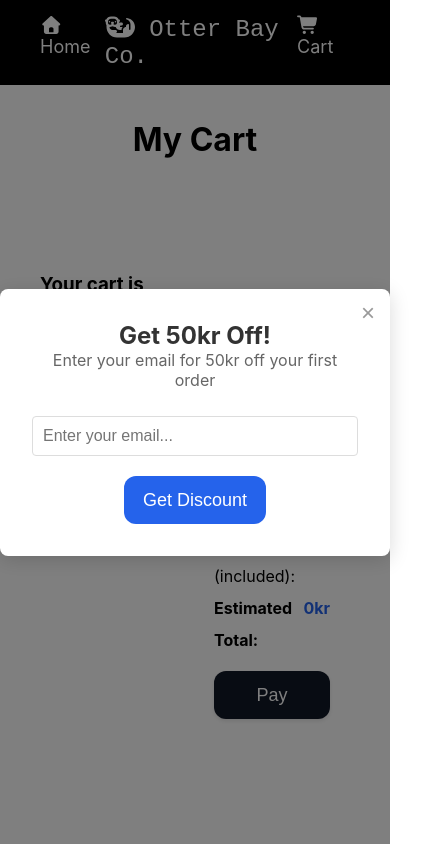
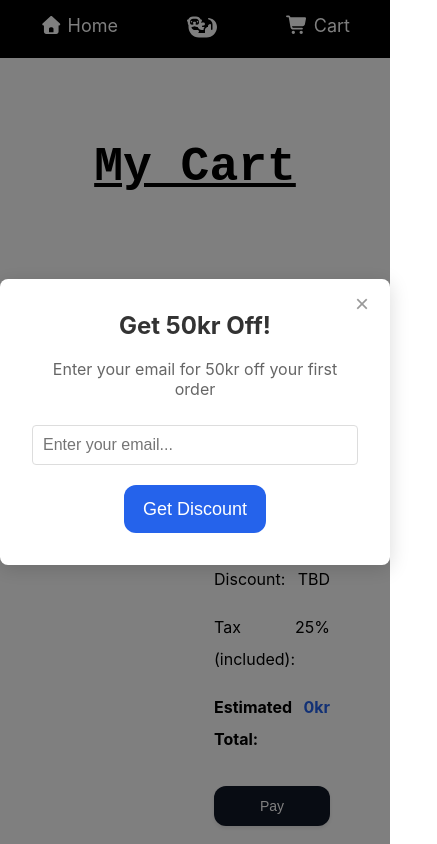
Before and after one commit to ls-95/shopping-cart-react, a React (Create React App) app: page /cart in a window 390 px wide. Shown: the top 844 px of the page, 437 px wide, since content can reach past the window. Built offline with nearby package versions, Linux system fonts and the light colour scheme.

Commit message:
Add initial responsiveness

```diff
--- a/src/App.css
+++ b/src/App.css
@@ -1,11 +1,19 @@
 * {
   box-sizing: border-box;
-  margin: 0;
-  padding: 0;
 }
 
 body {
   background-color: #fff;
+  margin: 0;
+  padding: 0;
+  width: 100%;
+  overflow-x: hidden;
+}
+
+.App {
+  width: 100%;
+  overflow-x: hidden;
+  padding-top: 50px;
 }
 
 .modal-overlay {
--- a/src/components/Button.css
+++ b/src/components/Button.css
@@ -29,8 +29,9 @@
   outline-offset: 2px;
 }
 
-@media (min-width: 768px) {
+@media (max-width: 768px) {
   .btn {
-    padding: 0.75rem 1.5rem;
+    padding: 0.5rem 1rem;
+    font-size: 14px;
   }
 }
--- a/src/components/Item.css
+++ b/src/components/Item.css
@@ -1,11 +1,11 @@
 .container {
-  padding: 30px;
-  border-bottom: 5px solid #000;
+  padding: 60px;
 }
 
 .container h2 {
   text-align: center;
   padding: 30px 0 120px 0;
+  margin: 0;
   font-size: 48px;
   text-decoration: underline;
   font-family: "Courier New", Courier, monospace;
@@ -76,9 +76,7 @@
 .item button {
   font-size: 14px;
   padding: 0.5rem 1rem;
-  /* font-weight: bold;
-  font-family: "Courier New", Courier, monospace; */
-  border-radius: 8px;
+  border-radius: 0.75rem;
   box-shadow: 0 2px 4px rgba(0, 0, 0, 0.1);
 }
 
--- a/src/components/sections/Footer.css
+++ b/src/components/sections/Footer.css
@@ -1,5 +1,4 @@
 .footer {
-  width: 100vw;
   background-color: #000;
   color: #fff;
 }
@@ -9,7 +8,7 @@
   margin: 0 auto;
   display: grid;
   grid-template-columns: repeat(2, 1fr);
-  padding: 60px 0 60px 0;
+  padding: 60px;
   line-height: 1.5;
 }
 
@@ -19,12 +18,12 @@
   padding-bottom: 30px;
 }
 
+.first-column-section .payement-icon-small-screen {
+  display: none;
+}
+
 .first-column-section .contact-information {
   padding-bottom: 20px;
-}
-
-.second-column-section {
-  padding-right: 30px;
 }
 
 .second-column-section .icons {
@@ -45,9 +44,40 @@
   padding: 10px 0;
 }
 
-@media screen and (max-width: 1460px) {
+.footer hr {
+  width: 80%;
+}
+
+.footer .created-by {
+  text-align: center;
+  padding: 30px 0 60px 0;
+}
+
+@media (max-width: 767px) {
   .footer-container {
-    padding-left: 30px;
-    padding-right: 30px;
+    grid-template-columns: 1fr;
+    text-align: center;
+  }
+
+  .first-column-section .payement-icon-small-screen {
+    display: block;
+    padding: 10px 0 20px 0;
+    display: flex;
+    flex-direction: row-reverse;
+    justify-content: center;
+  }
+
+  .first-column-section .payement-icon-small-screen span {
+    padding-right: 20px;
+  }
+
+  .second-column-section .icons {
+    display: none;
   }
 }
+
+@media (max-width: 1024px) {
+}
+
+@media screen and (max-width: 1460px) {
+}
--- a/src/components/sections/Footer.js
+++ b/src/components/sections/Footer.js
@@ -1,4 +1,3 @@
-import { useState, useEffect } from "react";
 import {
   FirstColumnText,
   SecondColumnText,
@@ -9,12 +8,6 @@ import { faOtter } from "@fortawesome/free-solid-svg-icons";
 import "./Footer.css";
 
 export default function Footer({ innerRef }) {
-  const [width, setWidth] = useState(window.innerWidth);
-  useEffect(() => {
-    const handleResize = () => setWidth(window.innerWidth);
-    window.addEventListener("resize", handleResize);
-    return () => window.removeEventListener("resize", handleResize);
-  }, []);
   return (
     <div ref={innerRef} className="footer" id="footer">
       <div className="footer-container">
@@ -22,14 +15,18 @@ export default function Footer({ innerRef }) {
           <div className="footer-logo">
             <FontAwesomeIcon icon={faOtter} /> Otter Bay Co.
           </div>
+          <div className="payement-icon-small-screen">
+            {SecondColumnIcons.map((icon, index) => {
+              return <span key={index}>{icon}</span>;
+            })}
+          </div>
           {FirstColumnText.map((first, index) => {
             return (
               <div key={index} className="contact-information">
-                <p>
+                <h3>
                   {first.icon} <strong>{first.title}</strong>
-                  <br />
-                  {first.text}
-                </p>
+                </h3>
+                <p>{first.text}</p>
               </div>
             );
           })}
@@ -53,7 +50,10 @@ export default function Footer({ innerRef }) {
             })}
           </div>
         </div>
-        <p>Screen width: {width}px</p>
+      </div>
+      <hr />
+      <div className="created-by">
+        Built with React by Laetitia Saunders © 2025
       </div>
     </div>
   );
--- a/src/components/sections/HeroSection.css
+++ b/src/components/sections/HeroSection.css
@@ -1,7 +1,7 @@
 .hero-section-container {
   box-sizing: border-box;
   margin: 0;
-  padding: 0;
+  padding: 0 60px;
   background-image: linear-gradient(120deg, #f3e9dc 0%, #fdfbf8 100%);
   border-bottom: 5px solid #000;
   display: flex;
@@ -44,3 +44,20 @@
 .hero-section button {
   margin-bottom: 20px;
 }
+
+@media (max-width: 767px) {
+  .hero-section .otter-icon {
+    display: none;
+  }
+
+  .hero-section h1 {
+    font-size: 36px;
+  }
+
+  .hero-section p {
+    font-size: 16px;
+  }
+}
+
+@media (max-width: 1024px) {
+}
--- a/src/components/sections/NavBar.css
+++ b/src/components/sections/NavBar.css
@@ -3,15 +3,18 @@
   display: flex;
   justify-content: space-between;
   padding: 15px 40px;
-  width: 100vw;
+  width: 100%;
+  left: 0;
+  right: 0;
   margin: 0;
   box-sizing: border-box;
   position: fixed;
-  border-bottom: 2.5px solid #fff;
+  top: 0;
   z-index: 10;
 }
 
 .shop-name {
+  display: inline;
   color: #fff;
   font-size: 24px;
   font-family: "Courier New", Courier, monospace;
@@ -23,3 +26,9 @@
   text-decoration: none;
   cursor: pointer;
 }
+
+@media (max-width: 480px) {
+  .shop-name-text {
+    display: none;
+  }
+}
--- a/src/components/sections/NavBar.js
+++ b/src/components/sections/NavBar.js
@@ -16,7 +16,8 @@ export default function NavBar() {
         </Link>
       </div>
       <div className="shop-name">
-        <FontAwesomeIcon icon={faOtter} /> Otter Bay Co.
+        <FontAwesomeIcon icon={faOtter} />{" "}
+        <span className="shop-name-text">Otter Bay Co.</span>
       </div>
       <div>
         <Link className={"link-styles"} to="/cart">
--- a/src/pages/Cart.css
+++ b/src/pages/Cart.css
@@ -1,7 +1,7 @@
 .cart-container {
   box-sizing: border-box;
   margin: 0;
-  padding: 120px 40px 60px 40px;
+  padding: 60px 40px 60px 40px;
   display: flex;
   justify-content: center;
   min-height: 100vh;
@@ -14,7 +14,11 @@
 
 .cart-container .cart-title {
   text-align: center;
-  padding-bottom: 30px;
+  padding: 30px 0 30px 0;
+  margin: 0;
+  font-size: 48px;
+  text-decoration: underline;
+  font-family: "Courier New", Courier, monospace;
 }
 
 .cart-container .cart-layout {
--- a/src/pages/Cart.js
+++ b/src/pages/Cart.js
@@ -14,7 +14,7 @@ export default function Cart() {
   return (
     <div className="cart-container">
       <div className="inner-div">
-        <h1 className="cart-title">My Cart</h1>
+        <h2 className="cart-title">My Cart</h2>
         <div className="cart-layout">
           <div className="cart-items">
             <CartItems />
```
